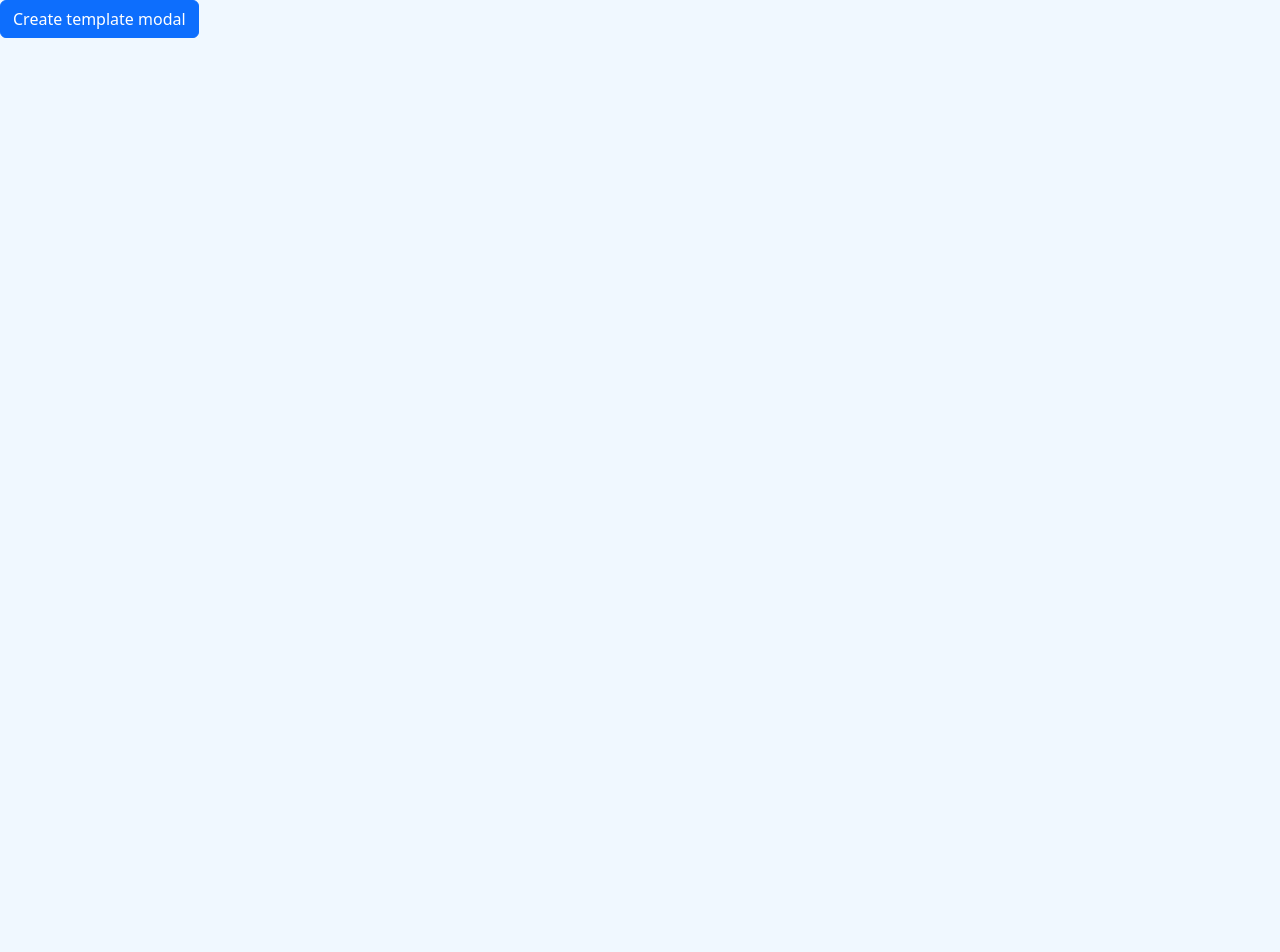
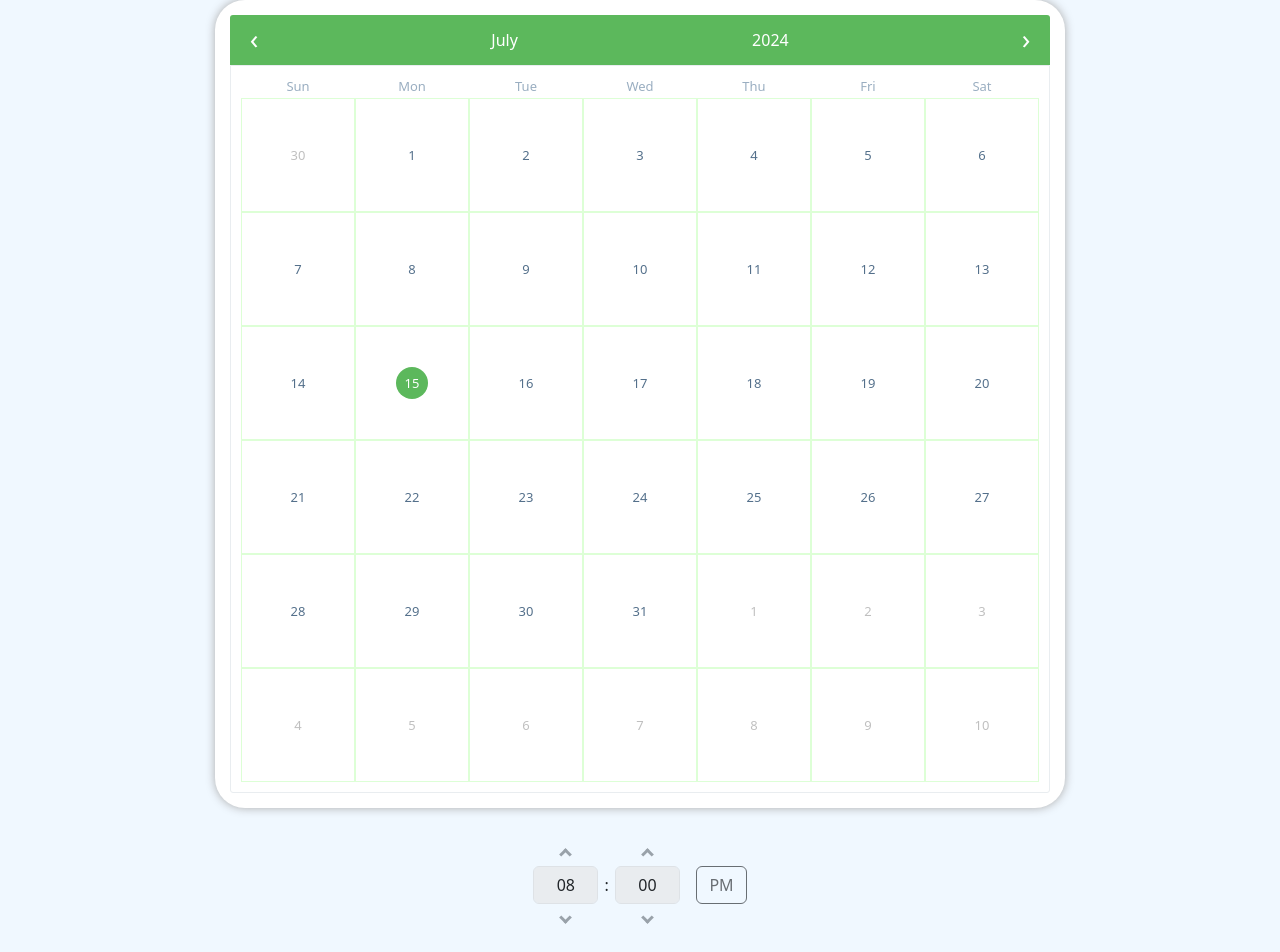
Before and after one commit to nio23/BookingApp, an Angular app in the folder client/: page /day in a window 1280 px wide. Shown: the top 952 px of the page. Before the commit the page ends 800 px from the top, so only its background shows below. Built offline with nearby package versions, Linux system fonts and the light colour scheme; no server answers.

Commit message:
Added timepicker

```diff
--- a/client/src/app/_services/appointments.service.ts
+++ b/client/src/app/_services/appointments.service.ts
@@ -1,22 +1,14 @@
 import { Injectable } from '@angular/core';
-import { Component, TemplateRef } from '@angular/core';
-import { BsModalRef, BsModalService, ModalOptions } from 'ngx-bootstrap/modal';
 
 @Injectable({
   providedIn: 'root'
 })
 export class AppointmentsService {
-  modalRef?: BsModalRef;
-
-  constructor(private modalService: BsModalService) {
+  constructor() {
 
   }
 
-  openModal(template: TemplateRef<void>) {
-    this.modalRef = this.modalService.show(template);
+  openModal(){
   }
 
-  hideModal(){
-    this.modalRef?.hide();
-  }
 }
--- a/client/src/app/app.component.html
+++ b/client/src/app/app.component.html
@@ -1 +1,3 @@
-<router-outlet></router-outlet>
+<div class="container">
+    <router-outlet></router-outlet>
+</div>
--- a/client/src/app/app.config.ts
+++ b/client/src/app/app.config.ts
@@ -4,12 +4,14 @@ import { routes } from './app.routes';
 import { provideHttpClient } from '@angular/common/http';
 import { provideAnimations } from '@angular/platform-browser/animations';
 import { ModalModule } from 'ngx-bootstrap/modal';
+import { TimepickerModule } from 'ngx-bootstrap/timepicker';
+import { NgModel } from '@angular/forms';
 
 export const appConfig: ApplicationConfig = {
   providers: [
     provideRouter(routes),
     provideHttpClient(),
     provideAnimations(),
-    importProvidersFrom(ModalModule.forRoot())
+    importProvidersFrom([ModalModule.forRoot(), TimepickerModule.forRoot()])
   ]
 };
--- a/client/src/app/app.routes.ts
+++ b/client/src/app/app.routes.ts
@@ -1,9 +1,7 @@
 import { Routes } from '@angular/router';
 import { CalendarComponent } from './calendar/calendar.component';
-import { DayComponent } from './day/day.component';
 
 export const routes: Routes = [
     {path:'', component:CalendarComponent},
-    {path:'day', component:DayComponent},
     {path:'**', component:CalendarComponent, pathMatch: 'full'}
 ];
--- a/client/src/app/calendar/calendar.component.html
+++ b/client/src/app/calendar/calendar.component.html
@@ -1,19 +1,12 @@
 <div class="container text-center">
     <div class="row justify-content-center">
         <div class="col-md-auto ">
-            <bs-datepicker-inline [bsConfig]="datePickerConfig" [bsValue]="bsInlineValue.value" (bsValueChange)="onDateSelected($event,template)"></bs-datepicker-inline>
+            <bs-datepicker-inline [bsConfig]="datePickerConfig" [bsValue]="bsInlineValue.value" (bsValueChange)="onValueChange($event)"></bs-datepicker-inline>
         </div>
     </div>
+    <div class="row justify-content-center">
+      <div class="col-auto">
+        <app-time [selectedDate]="selectedDate()"></app-time>
+      </div>
+    </div>
 </div>
-
-<ng-template #template>
-    <div class="modal-header">
-      <h4 class="modal-title pull-left">Modal</h4>
-      <button type="button" class="btn-close close pull-right" aria-label="Close" (click)="hideModal()">
-        <span aria-hidden="true" class="visually-hidden">&times;</span>
-      </button>
-    </div>
-    <div class="modal-body">
-      This is a modal.
-    </div>
-  </ng-template>
--- a/client/src/app/calendar/calendar.component.ts
+++ b/client/src/app/calendar/calendar.component.ts
@@ -1,48 +1,49 @@
-import { Component, inject, OnInit, TemplateRef } from '@angular/core';
-import { Router } from '@angular/router';
+import { Component, OnInit, signal, TemplateRef, ViewChild } from '@angular/core';
 import { BsDatepickerModule, BsDatepickerConfig } from 'ngx-bootstrap/datepicker';
-import { BehaviorSubject, map, of, skip } from 'rxjs';
-import { AppointmentsService } from '../_services/appointments.service';
+import { BehaviorSubject, debounceTime, skip } from 'rxjs';
+import { BsModalRef, BsModalService } from 'ngx-bootstrap/modal';
+import { NgIf } from '@angular/common';
+import { TimeComponent } from "../time/time.component";
 
 @Component({
   selector: 'app-calendar',
   standalone: true,
-  imports: [BsDatepickerModule],
+  imports: [BsDatepickerModule, NgIf, TimeComponent],
   templateUrl: './calendar.component.html',
   styleUrl: './calendar.component.css'
 })
 export class CalendarComponent implements OnInit {
-  private router = inject(Router);
-  private appointmentsService = inject(AppointmentsService)
+  @ViewChild('dayModal') dayModal: TemplateRef<any> | undefined;
+
+  modalRef?: BsModalRef;
   datePickerConfig: Partial<BsDatepickerConfig>;
   bsInlineValue = new BehaviorSubject<Date>(new Date());
   bsInlineValue$ = this.bsInlineValue.asObservable();
-  dateSelected = this.bsInlineValue$.pipe(skip(2));
-  template:TemplateRef<void> | null = null
+  //Skips the first two emmssions when creating the component
+  selectedDate = signal(new Date());
 
-  constructor(){
-    this.datePickerConfig = Object.assign({}, { showWeekNumbers: false})
+
+  constructor(private modalService: BsModalService){
+    this.datePickerConfig = Object.assign({}, { showWeekNumbers: false })
+  }
+
+  onValueChange(selected: Date){
+    this.bsInlineValue.next(selected);
+  }
+
+  openModal(){
+    if(this.dayModal != undefined)
+      this.modalRef = this.modalService.show(this.dayModal);
+  }
+
+  ngOnInit(): void {
+    this.bsInlineValue$.pipe(skip(2)).subscribe({
+      next: (date)=> {
+        this.selectedDate.set(date);
+        console.log(this.selectedDate());
+      }
+    });
 
   }
 
-
-  onDateSelected(selected: Date, template: TemplateRef<void>){
-    this.bsInlineValue.next(selected);
-    this.template = template;
-  }
-
-  hideModal(){
-    this.appointmentsService.hideModal();
-  }
-
-  ngOnInit(): void {
-    this.dateSelected.subscribe({
-      next: ()=> {
-        console.log(this.bsInlineValue.value)
-        if(this.template != null)
-          this.appointmentsService.openModal(this.template);
-      }
-    });
-  }
-
 }
--- a/client/src/app/day/day.component.html
+++ /dev/null
@@ -1,13 +0,0 @@
-<button type="button" class="btn btn-primary" (click)="openModal(template)">Create template modal</button>
-
-<ng-template #template>
-  <div class="modal-header">
-    <h4 class="modal-title pull-left">Modal</h4>
-    <button type="button" class="btn-close close pull-right" aria-label="Close" (click)="modalRef?.hide()">
-      <span aria-hidden="true" class="visually-hidden">&times;</span>
-    </button>
-  </div>
-  <div class="modal-body">
-    This is a modal.
-  </div>
-</ng-template>
--- a/client/src/app/day/day.component.ts
+++ /dev/null
@@ -1,18 +0,0 @@
-import { Component, TemplateRef } from '@angular/core';
-import { BsModalRef, BsModalService, ModalOptions } from 'ngx-bootstrap/modal';
-
-@Component({
-  selector: 'app-day',
-  standalone: true,
-  imports: [],
-  templateUrl: './day.component.html',
-  styleUrl: './day.component.css'
-})
-export class DayComponent{
-  modalRef?: BsModalRef;
-  constructor(private modalService: BsModalService) {}
-
-  openModal(template: TemplateRef<void>) {
-    this.modalRef = this.modalService.show(template);
-  }
-}
--- /dev/null
+++ b/client/src/app/time/time.component.css
@@ -0,0 +1,3 @@
+:host ::ng-deep timepicker table{
+    margin: 30px;
+}
--- /dev/null
+++ b/client/src/app/time/time.component.html
@@ -0,0 +1 @@
+<timepicker [ngModel]="displayTime()" [disabled]="isDisabled()" [min]="minTime()" [max]="maxTime()" [minuteStep]="30"></timepicker>
--- /dev/null
+++ b/client/src/app/time/time.component.ts
@@ -0,0 +1,45 @@
+import { Component, computed, effect, input, model, Signal } from '@angular/core';
+import { TimepickerModule, TimepickerConfig } from 'ngx-bootstrap/timepicker';
+import { FormsModule } from '@angular/forms';
+
+@Component({
+  selector: 'app-time',
+  standalone: true,
+  imports: [TimepickerModule, FormsModule],
+  templateUrl: './time.component.html',
+  styleUrl: './time.component.css'
+})
+export class TimeComponent {
+  selectedDate = input.required<Date>();
+  isDisabled: Signal<boolean> = computed(() => {
+    if(this.selectedDate() > new Date())
+      return false;
+    return true;
+  });
+
+  displayTime: Signal<Date> = computed(() =>{
+    let d = new Date(this.selectedDate());
+    d.setMinutes(0,0);
+    return d;
+  });
+
+  minTime: Signal<Date> = computed(() =>{
+    let d = new Date(this.selectedDate());
+    d.setHours(8, 0, 0);
+    return d;
+  });
+
+  maxTime:  Signal<Date> = computed(() =>{
+    let d = new Date(this.selectedDate());
+    d.setHours(22, 0, 0);
+    return d;
+  });
+
+
+  constructor(){
+    effect(()=> {
+      console.log(`Date is: ${this.selectedDate()} `)
+      console.log(this.isDisabled())
+    })
+  }
+}
```
Also changed, not shown: client/src/app/day/day.component.css (deleted).
